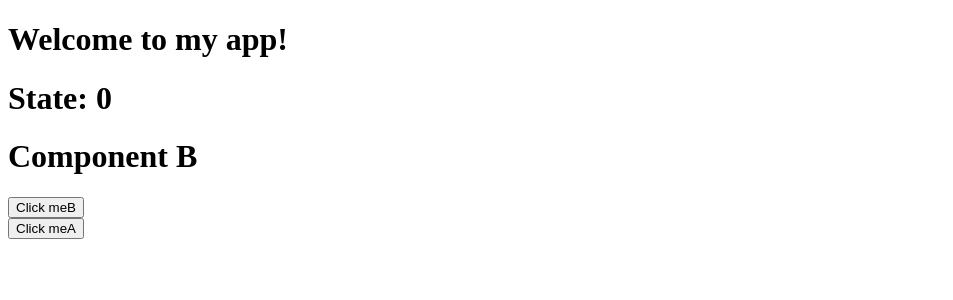
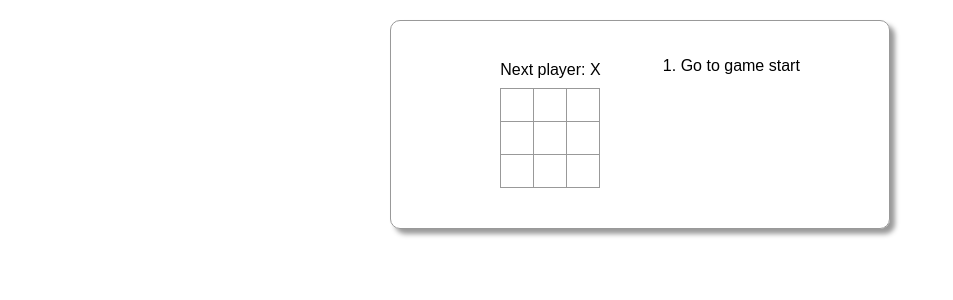
Before and after one commit to nthanq2505/react-tutorial, a React (Create React App) app: page / in a window 1280 px wide. Shown: the top 300 px of the page, without its empty margins (0-953 px from the left). Built offline with nearby package versions, Linux system fonts and the light colour scheme; the HTML template or start-up script is replaced by a standard one.

Commit message:
Tic-Tac-Toe | Complete!!!

```diff
--- a/src/App.jsx
+++ b/src/App.jsx
@@ -1,19 +1,130 @@
-import React from "react";
-import MyButton from './components/MyButton/MyButton';
-import Profile from "./components/Profile/Profile";
-import ShoppingList from "./components/ShoppingList/ShoppingList";
-import ComponentA from "./components/ComponentA/ComponentA";
+import React, { useState } from "react";
 
-export default function MyApp() {
-    const isLogged = true;
+function Square({ key, value, onSquareClick, color }) {
   return (
-    <div>
-      <h1>Welcome to my app!</h1>
-      {/* <MyButton /> */}
-      {/* <Profile /> */}
-      {/* {isLogged ? <Profile /> : <h1>You need to log in</h1>} */}
-      {/* <ShoppingList /> */}
-      <ComponentA />
+    <button key={key} className="square" onClick={onSquareClick} style={{ backgroundColor: color }}>
+      {value}
+    </button>
+  );
+}
+
+function calculateWinner(squares) {
+  const lines = [
+    [0, 1, 2],
+    [3, 4, 5],
+    [6, 7, 8],
+    [0, 3, 6],
+    [1, 4, 7],
+    [2, 5, 8],
+    [0, 4, 8],
+    [2, 4, 6],
+  ];
+
+  for (let i = 0; i < lines.length; i++) {
+    let [a, b, c] = lines[i];
+    if (squares[a] && squares[a] === squares[b] && squares[a] === squares[c]) {
+      return lines[i];
+    }
+  }
+
+  if (squares.every((square) => square !== null)) {
+    return "Draw";
+  }
+  return null;
+}
+
+function Board({ xIsNext, squares, onPlay }) {
+  const handleClick = (i) => {
+    if (calculateWinner(squares) || squares[i]) {
+      return;
+    }
+    const nextSquares = squares.slice();
+    if (xIsNext) {
+      nextSquares[i] = "X";
+    } else {
+      nextSquares[i] = "O";
+    }
+    onPlay(nextSquares);
+  };
+
+  const renderBoard = (line) => {
+    const board = [];
+    for (let i = 0; i < 3; i++) {
+      const row = [];
+      for (let j = 0; j < 3; j++) {
+        const index = i * 3 + j;
+        const color = line && line.includes(index) ? "cyan" : "white";
+        row.push(
+          <Square
+            key={index}
+            value={squares[index]}
+            onSquareClick={() => handleClick(index)}
+            color={color}
+          />
+        );
+      }
+      board.push(<div key={i} className="board-row">{row}</div>);
+    }
+    return board;
+  }
+
+  const winner = calculateWinner(squares);
+  let status;
+  if (winner === "Draw") {
+    status = "Draw";
+  } else if (winner) {
+    status = "Winner: " + squares[winner[0]];
+  } else {
+    status = "Next player: " + (xIsNext ? "X" : "O");
+  }
+
+  return (
+    <>
+      <div className="status">{status}</div>
+      {(winner && winner !== "Draw") ? renderBoard(winner) : renderBoard()}
+    </>
+  );
+}
+
+export default function Game() {
+  const [history, setHistory] = useState([Array(9).fill(null)]);
+  const [currentMove, setCurrentMove] = useState(0);
+  const xIsNext = currentMove % 2 === 0;
+  const currentSquares = history[currentMove];
+
+  const handlePlay = (nextSquares) => {
+    const nextHistory = [...history.slice(0, currentMove + 1), nextSquares];
+    setHistory(nextHistory);
+    setCurrentMove(nextHistory.length - 1);
+  };
+
+  const jumpTo = (move) => {
+    setCurrentMove(move);
+  };
+
+  const moves = history.map((squares, move) => {
+    let description;
+    if (move !== 0) {
+      description = "Go to move #" + move;
+    } else {
+      description = "Go to game start";
+    }
+
+    return (
+      <li key={move}>
+        {move === currentMove ? (description) : (<button onClick={() => jumpTo(move)}>{description}</button>)}
+      </li>
+    );
+  });
+
+  return (
+    <div className="game">
+      <div className="game--board">
+        <Board xIsNext={xIsNext} squares={currentSquares} onPlay={handlePlay} />
+      </div>
+      <div className="game--info">
+        <ol>{moves}</ol>
+      </div>
     </div>
   );
 }
--- a/src/components/ComponentA/ComponentA.jsx
+++ /dev/null
@@ -1,20 +0,0 @@
-import React from "react";
-import { useState } from "react";
-import ComponentB from "../ComponentB/ComponentB";
-
-function ComponentA() {
-  const [state, setState] = useState(0);
-  const handleClick = () => {
-    setState((prevState) => prevState + 1);
-  };
-
-  return (
-    <div>
-      <h1>State: {state}</h1>
-      <ComponentB handleClick={handleClick} />
-      <button onClick={handleClick}>Click meA</button>
-    </div>
-  );
-}
-
-export default ComponentA;
--- a/src/components/ComponentB/ComponentB.jsx
+++ /dev/null
@@ -1,13 +0,0 @@
-import React from 'react'
-
-function ComponentB(props) {
-    const {handleClick} = props
-  return (
-    <div>
-        <h1>Component B</h1>
-        <button onClick={() => handleClick()}>Click meB</button>
-    </div>
-  )
-}
-
-export default ComponentB
--- a/src/components/MyButton/MyButton.jsx
+++ /dev/null
@@ -1,12 +0,0 @@
-import React from 'react'
-
-function MyButton() {
-  function handleClick() {
-    alert('You clicked me!');
-  }
-  return (
-    <button onClick={handleClick}>I'm a button</button>
-  )
-}
-
-export default MyButton
--- a/src/components/Profile/Profile.jsx
+++ /dev/null
@@ -1,26 +0,0 @@
-import React from 'react'
-
-const user = {
-    name: 'Hedy Lamarr',
-    imageUrl: 'https://i.imgur.com/yXOvdOSs.jpg',
-    imageSize: 90,
-  };
-
-function Profile() {
-  return (
-    <>
-      <h1>{user.name}</h1>
-      <img
-        className="avatar"
-        src={user.imageUrl}
-        alt={'Photo of ' + user.name}
-        style={{
-          width: user.imageSize,
-          height: user.imageSize
-        }}
-      />
-    </>
-  )
-}
-
-export default Profile
--- a/src/components/ShoppingList/ShoppingList.jsx
+++ /dev/null
@@ -1,24 +0,0 @@
-import React from "react";
-
-const products = [
-  { title: "Cabbage", isFruit: false, id: 1 },
-  { title: "Garlic", isFruit: false, id: 2 },
-  { title: "Apple", isFruit: true, id: 3 },
-];
-
-function ShoppingList() {
-  const listItems = products.map((product) => (
-    <li
-      key={product.id}
-      style={{
-        color: product.isFruit ? "magenta" : "darkgreen",
-      }}
-    >
-      {product.title}
-    </li>
-  ));
-
-  return <ul>{listItems}</ul>;
-}
-
-export default ShoppingList;
--- a/src/index.js
+++ b/src/index.js
@@ -1,6 +1,7 @@
 import { createRoot } from "react-dom/client";
 // import ComponentA from "./components/ComponentA/ComponentA";
 import MyApp from "./App";
+import "./styles.css";
 
 document.body.innerHTML = '<div id="app"></div>';
 
--- /dev/null
+++ b/src/styles.css
@@ -0,0 +1,107 @@
+* {
+  box-sizing: border-box;
+}
+
+body {
+  font-family: sans-serif;
+  margin: 20px;
+  padding: 0;
+}
+
+h1 {
+  margin-top: 0;
+  font-size: 22px;
+}
+
+h2 {
+  margin-top: 0;
+  font-size: 20px;
+}
+
+h3 {
+  margin-top: 0;
+  font-size: 18px;
+}
+
+h4 {
+  margin-top: 0;
+  font-size: 16px;
+}
+
+h5 {
+  margin-top: 0;
+  font-size: 14px;
+}
+
+h6 {
+  margin-top: 0;
+  font-size: 12px;
+}
+
+code {
+  font-size: 1.2em;
+}
+
+ul {
+  padding-inline-start: 20px;
+}
+
+* {
+  box-sizing: border-box;
+}
+
+body {
+  font-family: sans-serif;
+  margin: 20px;
+  padding: 0;
+}
+
+.square {
+  background: #fff;
+  border: 1px solid #999;
+  float: left;
+  font-size: 24px;
+  font-weight: bold;
+  line-height: 34px;
+  height: 34px;
+  margin-right: -1px;
+  margin-top: -1px;
+  padding: 0;
+  text-align: center;
+  width: 34px;
+}
+
+.board-row:after {
+  clear: both;
+  content: "";
+  display: table;
+}
+
+.status {
+  margin-bottom: 10px;
+}
+.game {
+  display: flex;
+  flex-direction: row;
+  width: 500px;
+  justify-content: center;
+  border: 1px solid #999;
+  margin-top: 20px;
+  margin-left: auto;
+  margin-right: auto;
+  padding: 20px;
+  border-radius: 10px;
+  box-shadow: 5px 5px 5px #999;
+
+}
+
+.game--board {
+  display: flex;
+  flex-direction: column;
+  margin: 20px;
+
+}
+
+.game--info {
+  margin-left: 20px;
+}
```
